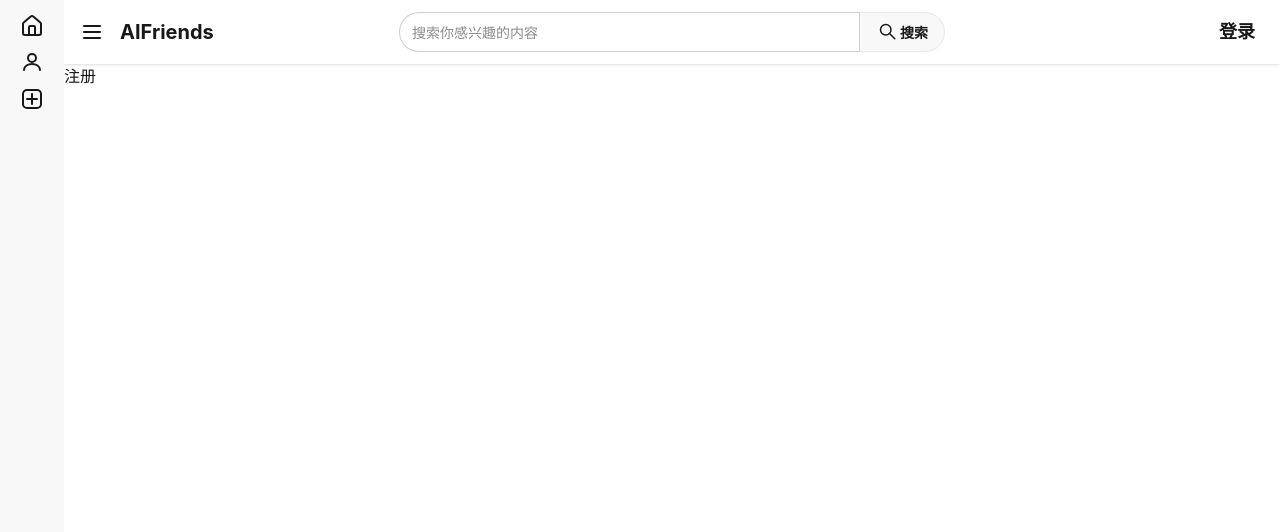
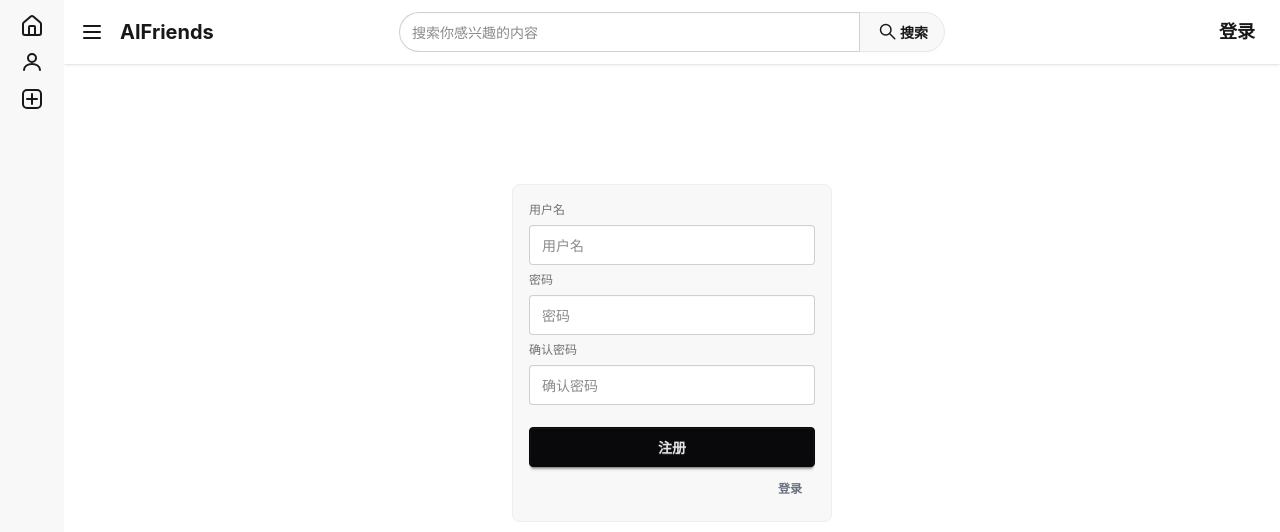
Before and after one commit to zzy978/AIFriends, a Vue app in the folder frontend/: page /user/account/register in a window 1280 px wide. Shown: the top 532 px of the page. Built offline with nearby package versions, Linux system fonts and the light colour scheme.

Commit message:
实现注册登录页面

```diff
--- a/frontend/src/views/user/account/LoginIndex.vue
+++ b/frontend/src/views/user/account/LoginIndex.vue
@@ -1,10 +1,24 @@
-<template>
-登录
-</template>
-
-<script>
+<script setup>
 
 </script>
+
+<template>
+    <div class="flex justify-center mt-30">
+        <fieldset class="fieldset bg-base-200 border-base-300 rounded-box w-xs border p-4">
+
+        <label class="label">用户名</label>
+        <input type="email" class="input" placeholder="用户名" />
+
+        <label class="label">密码</label>
+        <input type="password" class="input" placeholder="密码" />
+
+        <button class="btn btn-neutral mt-4">登录</button>
+        <div class="flex justify-end">
+            <RouterLink :to="{name: 'user-account-register-index'}" class="btn btn-sm btn-ghost text-gray-500">注册</RouterLink>
+        </div>
+        </fieldset>
+    </div>
+</template>
 
 <style scoped>
 
--- a/frontend/src/views/user/account/RegisterIndex.vue
+++ b/frontend/src/views/user/account/RegisterIndex.vue
@@ -1,10 +1,27 @@
-<template>
-注册
-</template>
-
-<script>
+<script setup>
 
 </script>
+
+<template>
+    <div class="flex justify-center mt-30">
+        <fieldset class="fieldset bg-base-200 border-base-300 rounded-box w-xs border p-4">
+
+        <label class="label">用户名</label>
+        <input type="email" class="input" placeholder="用户名" />
+
+        <label class="label">密码</label>
+        <input type="password" class="input" placeholder="密码" />
+
+        <label class="label">确认密码</label>
+        <input type="password" class="input" placeholder="确认密码" />
+
+        <button class="btn btn-neutral mt-4">注册</button>
+        <div class="flex justify-end">
+            <RouterLink :to="{name: 'user-account-login-index'}" class="btn btn-sm btn-ghost text-gray-500">登录</RouterLink>
+        </div>
+        </fieldset>
+    </div>
+</template>
 
 <style scoped>
 
```
